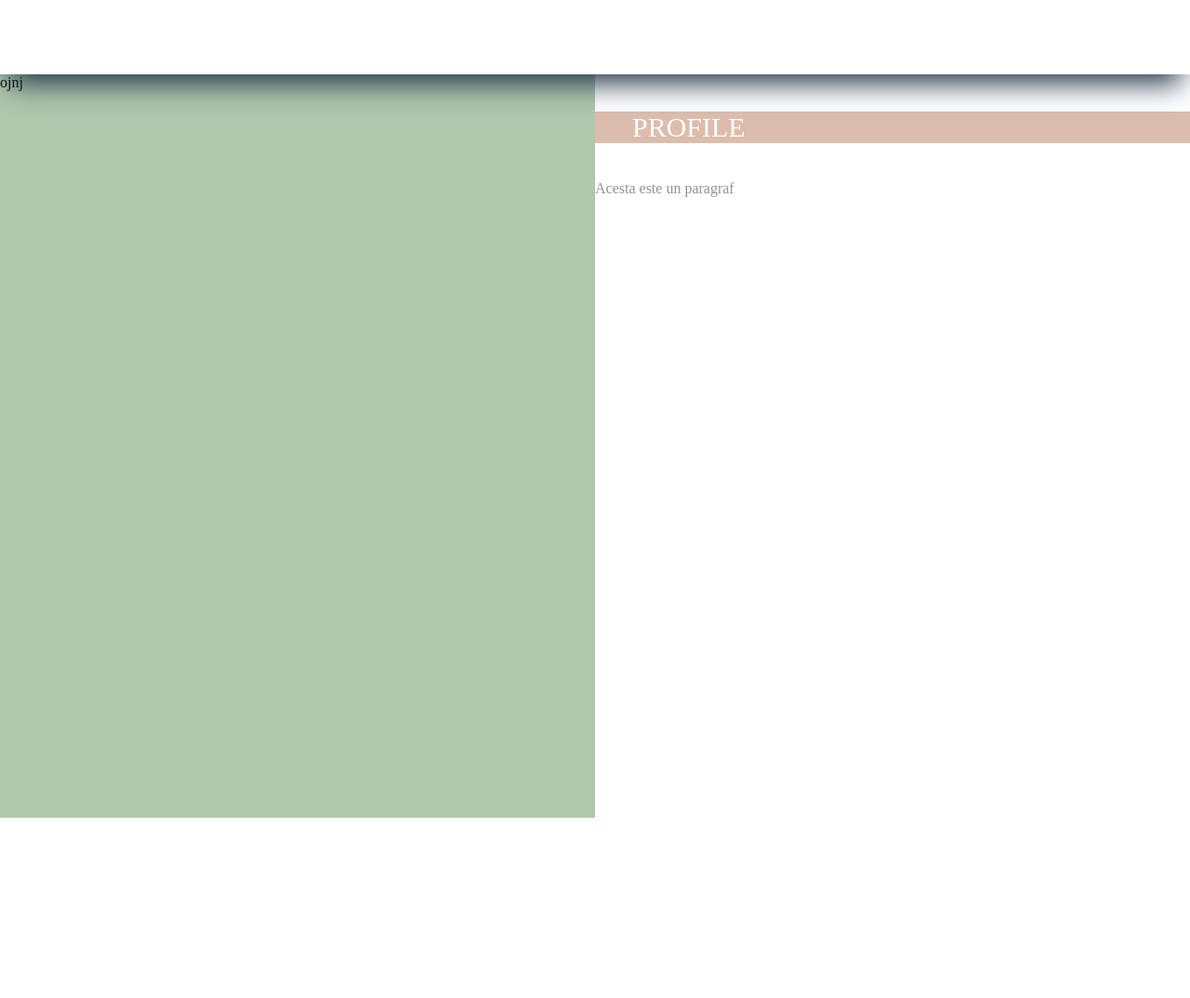
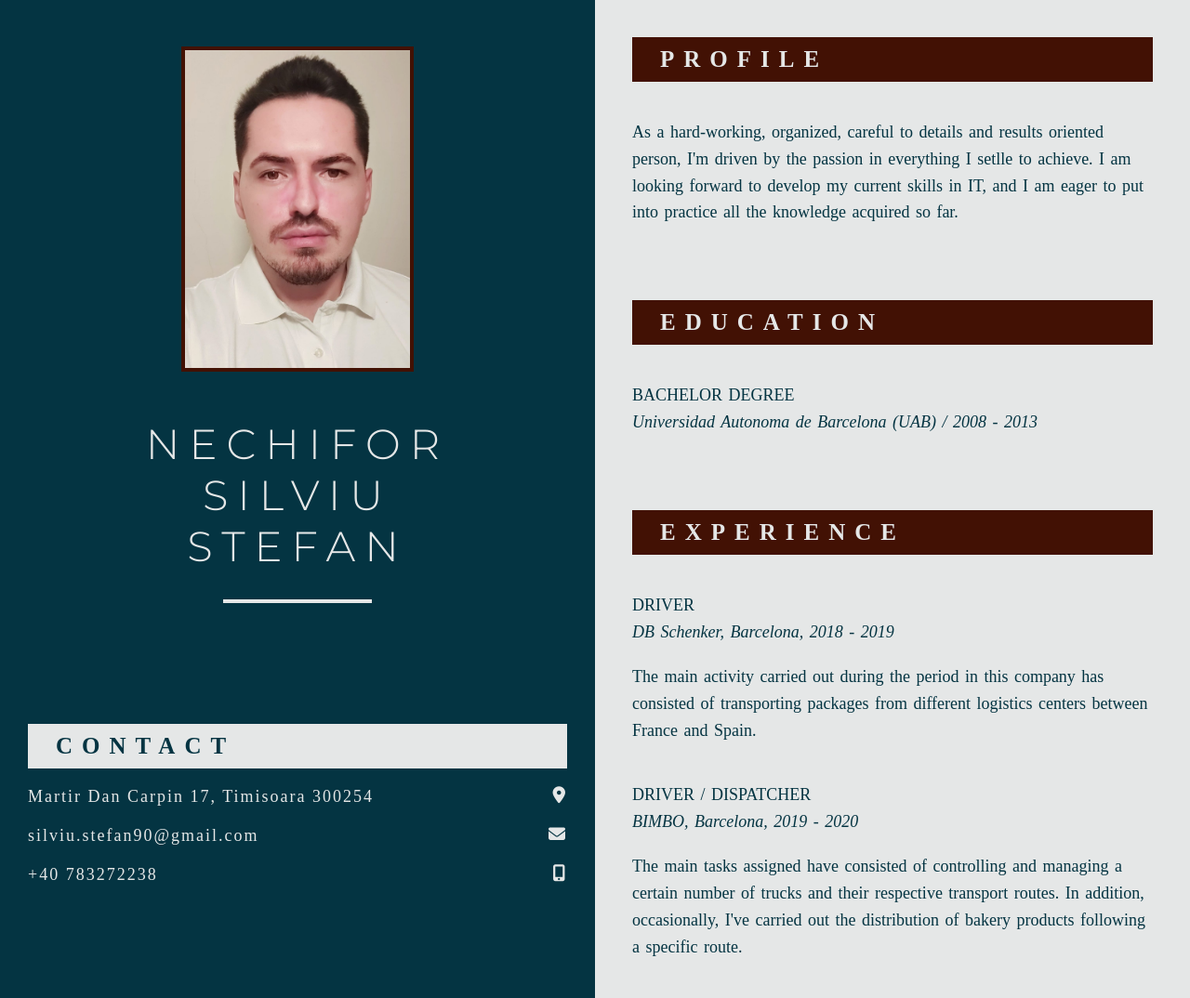
Before and after one commit to silviu38/cv-presentation, a plain HTML site: page index.html in a window 1280 px wide. Shown: the whole page at 93% size. Before the commit the page ends 880 px from the top, so only its background shows below. Drawn offline with Linux system fonts and the light colour scheme.

Commit message:
posibila varianta finala cv

```diff
--- a/index.html
+++ b/index.html
@@ -4,16 +4,62 @@
     <meta charset="UTF-8">
     <meta http-equiv="X-UA-Compatible" content="IE=edge">
     <meta name="viewport" content="width=device-width, initial-scale=1.0">
+    <link rel="stylesheet" href="https://fonts.googleapis.com/css2?family=EB+Garamond:ital,wght@0,400;0,500;0,600;1,400&display=swap">
+    <link href="https://fonts.googleapis.com/css2?family=Montserrat:wght@200;300&display=swap" rel="stylesheet">
+    <script src="https://kit.fontawesome.com/6b13ab6e29.js" crossorigin="anonymous"></script>
     <link rel="stylesheet" href="./styles/style.css">
     <title>Document</title>
 </head>
 <body>
-    <div class="header"></div>
     <div class="container">
-        <div class="sidebar">ojnj</div>
+        <div class="sidebar">
+            <img class="cv-img" src="./img/silviu.jpg" alt="cv personal foto">
+            <div class="name">
+                <span>Nechifor</span><br>
+                <span>Silviu</span><br>
+                <span>Stefan</span>
+            </div>
+            <hr>
+            <div class="contact-section">
+                <div class="title-contact">Contact</div>
+                <div class="content-contact">
+                    <p>Martir Dan Carpin 17, Timisoara 300254 <i class="fas fa-map-marker-alt"></i></p><br>
+                    <p>silviu.stefan90@gmail.com <i class="fas fa-envelope"></i></p><br>
+                    <p>+40 783272238 <i class="fas fa-mobile-alt"></i></p>
+                </div>
+            </div>
+        </div>
         <div class="content">
-            <div class="content-title"> profile</div>
-            <div class="paragraf">Acesta este un paragraf</div>
+            <div class="profile-section">
+                <div class="title-profile">
+                    <p>Profile</p>
+                </div>
+                <div class="content-profile">
+                    <p> As a hard-working, organized, careful to details and results oriented person, I'm driven by the passion in everything I setlle to achieve. I am looking forward to develop my current skills in IT, and I am eager to put into practice all the knowledge acquired so far.</p>
+                </div>
+            </div>
+            <div class="education-section">
+                <div class="title-education">
+                    <p>Education</p>
+                </div>
+                <div class="content-education">
+                    <p>Bachelor Degree</p>
+                    <p><i>Universidad Autonoma de Barcelona (UAB) / 2008 - 2013</i></p>
+                </div>
+            </div>
+            <div class="experience-section">
+                <div class="title-experience">
+                    <p>Experience</p>
+                </div>
+                <div class="content-experience">
+                    <p>Driver</p>
+                    <p><i>DB Schenker, Barcelona, 2018 - 2019</i></p>
+                    <p>The main activity carried out during the period in this company has consisted of transporting packages from different logistics centers between France and Spain.</p>
+                    <p>Driver / Dispatcher</p>
+                    <p><i>BIMBO, Barcelona, 2019 - 2020</i></p>
+                    <p>The main tasks assigned have consisted of controlling and managing a certain number of trucks and their respective transport routes. In addition, occasionally, I've carried out the distribution of bakery products following a specific route.</p>
+                </div>
+            </div>
         </div>
     </div>
 </body>
--- a/styles/style.css
+++ b/styles/style.css
@@ -1,55 +1,89 @@
 * {
+    margin: 0;
+    padding: 0;
     box-sizing: border-box;
 }
-
-body {
-    margin: 0;
-    width: 100vw;
-    box-sizing: border-box;
-}
-
-.header {
-    height: 10vh;
-    background-color: white;
-    width: 100%;
-    padding-left: 5vw;
-    padding-right: 5vw;
-    position: fixed;
-    top: 0;
-    left: 0;
-    box-shadow: rgb(38, 57, 77) 0px 20px 30px -10px;
-}
-
 .container {
-    margin-top: 10vh;
     width: 100%;
     display: flex;
 }
 
-.sidebar {
+.sidebar, .content {
     flex: 1;
-    height: 100vh;
-    background-color: #afc7ac;
+    height: auto;
+    background-color: #043442;
 }
-
+.cv-img {
+    border: 4px solid #421104;
+    display: block;
+    margin: 50px auto;
+    width: 250px;
+    height: 350px;
+    object-fit: cover;
+    object-position: 50% 5%;
+}
+.name {
+    color: #e5e7e7;
+    text-align: center;
+    text-transform: uppercase;
+    letter-spacing: 10px;
+    font: 300 45px 'Montserrat', sans-serif;
+}
+hr {
+    width: 25%;
+    margin: 30px auto;
+    height: 4px;
+    background-color: #e5e7e7;
+    border: 1px solid #e5e7e7;
+}
+.contact-section {
+    width: 100%;
+    padding: 100px 30px 0 30px;
+    font: 400 18px "EB Garamond', serif";
+    color: #e5e7e7;
+    letter-spacing: 2px;
+}
+.title-contact {
+    margin-bottom: 20px;
+    padding: 10px 0 10px 30px;
+    text-transform: uppercase;
+    font: 600 25px "EB Garamond', serif";
+    letter-spacing: 10px;
+    background-color: #e5e7e7;
+    color: #043442;
+}
+.content-contact i {
+    float: right;
+}
 .content {
-    flex: 1;
-    height: 100vh;
-    background-color: white;
+    background-color: #e5e7e7;
 }
-
-.content-title {
-    color: white;
-    background-color: #DCBCAB;
+.profile-section, .education-section, .experience-section {
+    width: 100%;
+    padding: 0 40px;
+}
+.title-profile, .title-education, .title-experience {
+    background-color: #421104;
     text-transform: uppercase;
-    width: 100%;
-    padding-left: 40px;
-    padding-right: 40px;
-    font-size: 30px;
-    margin-top: 40px;
+    margin: 40px 0 40px 0;
+    letter-spacing: 10px;
+    color: #e5e7e7;
+    font: 600 25px "EB Garamond', serif";
+    padding: 10px 0 10px 30px;
+}
+.content-profile, .content-education, .content-experience {
+    color: #043442;
+    font: 400 18px "EB Garamond', serif";
+    line-height: 1.6;
+    word-spacing: 2px;
+    padding-bottom: 40px;
+}
+.content-education p:first-child, .content-experience p:nth-child(3n+1) {
+    text-transform: uppercase;
+}
+.content-experience p:nth-child(3n-1) {
+    margin-bottom: 20px;
+}
+.content-experience p:nth-child(3) {
     margin-bottom: 40px;
 }
-.paragraf {
-    color: #979191;
-    font-size: 16px;
-}
```
Also changed, not shown: img/silviu.jpg (added).
